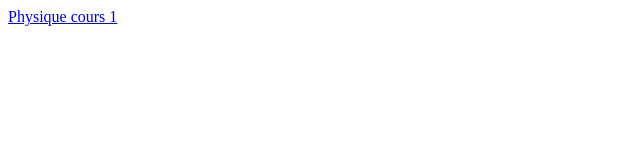
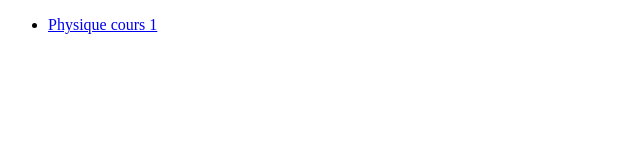
Before and after one commit to erwinmaxwell/SATOR, a plain HTML site: page cours/index.html in a window 1280 px wide. Shown: the whole page, without its empty margins (0-640 px from the left). Drawn offline with Linux system fonts and the light colour scheme.

Commit message:
Update index.html

```diff
--- a/cours/index.html
+++ b/cours/index.html
@@ -4,6 +4,8 @@
 <title>Tes cours en ligne t vraiment mzi</title>
 </head>
 <body>
-<a href="Phys/Coursthermo1.html">Physique cours 1</a>
+  <ul>
+    <li><a href="Phys/Coursthermo1.html">Physique cours 1</a></li>
+  </ul>
 </body>
 </html>
```
